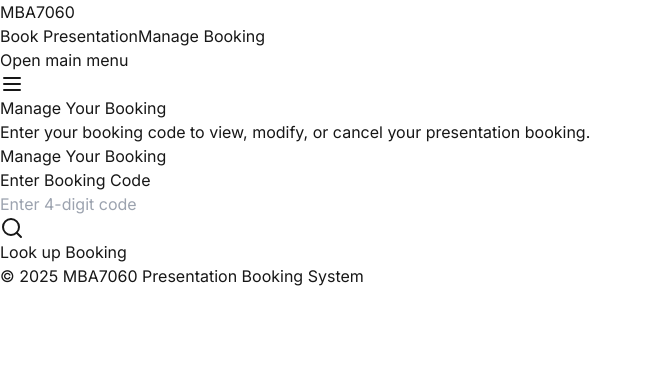
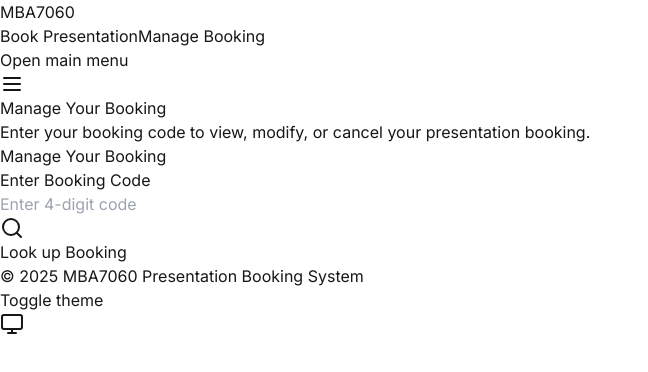
Before and after one commit to geek2geeks/BookingApp, a Next.js app: page /manage in a window 1280 px wide. Shown: the top 372 px of the page, without its empty margins (0-648 px from the left). Built offline with nearby package versions, Linux system fonts and the light colour scheme.

Commit message:
feat: add theme switcher with dark mode support

```diff
--- a/package.json
+++ b/package.json
@@ -19,6 +19,7 @@
     "clsx": "^2.1.1",
     "dayjs": "^1.11.13",
     "next": "15.1.5",
+    "next-themes": "^0.4.4",
     "react": "^19.0.0",
     "react-dom": "^19.0.0",
     "react-hook-form": "^7.54.2",
--- /dev/null
+++ b/src/app/components/theme-switcher.tsx
@@ -0,0 +1,82 @@
+'use client'
+
+import { useEffect, useState } from 'react'
+import { useTheme } from 'next-themes'
+import { Monitor, Moon, Sun } from 'lucide-react'
+import * as DropdownMenu from '@radix-ui/react-dropdown-menu'
+import { cn } from '../lib/utils'
+
+const themes = [
+  {
+    id: 'light',
+    name: 'Light',
+    icon: Sun,
+  },
+  {
+    id: 'dark',
+    name: 'Dark',
+    icon: Moon,
+  },
+  {
+    id: 'system',
+    name: 'System',
+    icon: Monitor,
+  },
+]
+
+export function ThemeSwitcher() {
+  const [mounted, setMounted] = useState(false)
+  const { theme, setTheme } = useTheme()
+
+  // Prevent hydration mismatch
+  useEffect(() => setMounted(true), [])
+  if (!mounted) return null
+
+  return (
+    <DropdownMenu.Root>
+      <DropdownMenu.Trigger
+        className={cn(
+          'inline-flex items-center justify-center p-2 rounded-md',
+          'text-gray-400 hover:text-gray-500 dark:text-gray-300 dark:hover:text-gray-200',
+          'hover:bg-gray-100 dark:hover:bg-gray-700',
+          'focus:outline-none focus:ring-2 focus:ring-blue-500'
+        )}
+      >
+        <span className="sr-only">Toggle theme</span>
+        {theme === 'dark' && <Moon className="w-5 h-5" />}
+        {theme === 'light' && <Sun className="w-5 h-5" />}
+        {theme === 'system' && <Monitor className="w-5 h-5" />}
+      </DropdownMenu.Trigger>
+
+      <DropdownMenu.Portal>
+        <DropdownMenu.Content
+          align="end"
+          className={cn(
+            'w-36 rounded-lg shadow-lg p-1',
+            'bg-white dark:bg-gray-800',
+            'border border-gray-200 dark:border-gray-700'
+          )}
+        >
+          {themes.map(({ id, name, icon: Icon }) => (
+            <DropdownMenu.Item
+              key={id}
+              onClick={() => setTheme(id)}
+              className={cn(
+                'flex items-center w-full px-2 py-1.5 text-sm rounded-md',
+                'text-gray-700 dark:text-gray-300',
+                'focus:outline-none',
+                theme === id
+                  ? 'bg-gray-100 dark:bg-gray-700 text-gray-900 dark:text-gray-100'
+                  : 'hover:bg-gray-100 dark:hover:bg-gray-700',
+                'cursor-pointer'
+              )}
+            >
+              <Icon className="w-4 h-4 mr-2" />
+              {name}
+            </DropdownMenu.Item>
+          ))}
+        </DropdownMenu.Content>
+      </DropdownMenu.Portal>
+    </DropdownMenu.Root>
+  )
+}
--- a/src/app/layout.tsx
+++ b/src/app/layout.tsx
@@ -1,6 +1,8 @@
 import type { Metadata } from "next";
 import { Inter } from "next/font/google";
 import { Navigation } from "./components/navigation";
+import { ThemeSwitcher } from "./components/theme-switcher";
+import { Providers } from "./providers";
 import "./globals.css";
 import { cn } from "@/lib/utils";
 
@@ -23,6 +25,7 @@ export default function RootLayout({
         'h-full bg-gray-50 dark:bg-gray-900',
         'text-gray-900 dark:text-gray-100'
       )}>
+        <Providers>
           <div className="min-h-full">
             <Navigation />
 
@@ -34,12 +37,16 @@ export default function RootLayout({
 
             <footer className="bg-white dark:bg-gray-800 shadow-sm mt-auto">
               <div className="max-w-7xl mx-auto py-6 px-4 sm:px-6 lg:px-8">
-              <p className="text-center text-sm text-gray-500 dark:text-gray-400">
+                <div className="flex items-center justify-between">
+                  <p className="text-sm text-gray-500 dark:text-gray-400">
                     © {new Date().getFullYear()} MBA7060 Presentation Booking System
                   </p>
+                  <ThemeSwitcher />
+                </div>
               </div>
             </footer>
           </div>
+        </Providers>
       </body>
     </html>
   );
--- /dev/null
+++ b/src/app/providers.tsx
@@ -0,0 +1,18 @@
+'use client'
+
+import { ThemeProvider as NextThemesProvider } from 'next-themes'
+import { type ThemeProviderProps } from 'next-themes/dist/types'
+
+export function Providers({ children, ...props }: ThemeProviderProps) {
+  return (
+    <NextThemesProvider
+      attribute="class"
+      defaultTheme="system"
+      enableSystem
+      disableTransitionOnChange
+      {...props}
+    >
+      {children}
+    </NextThemesProvider>
+  )
+}
```
Also changed, not shown: 1 other file (tests, documents, lock files or other folders). Lines whose indentation alone changed are shown as unchanged.
